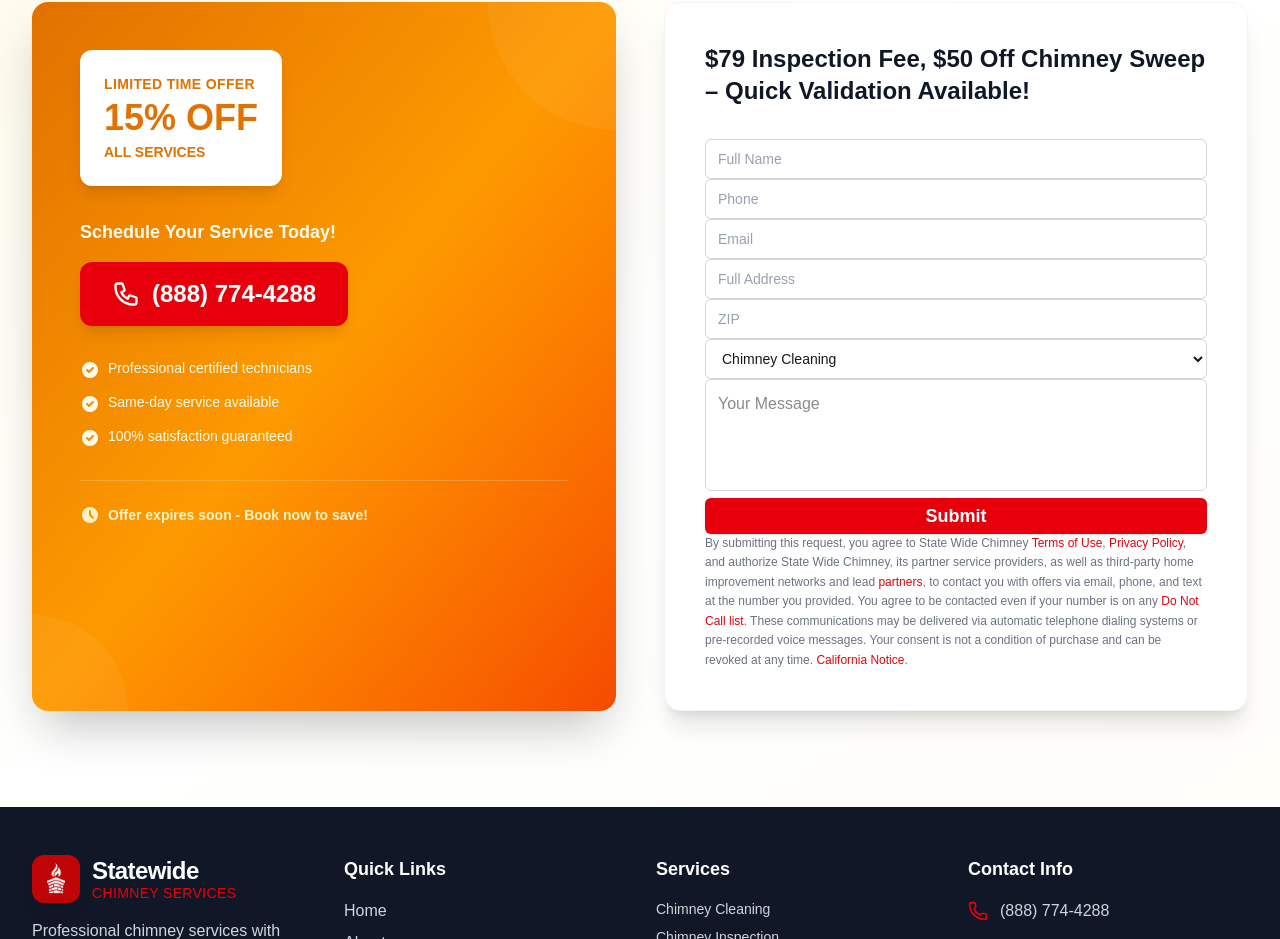
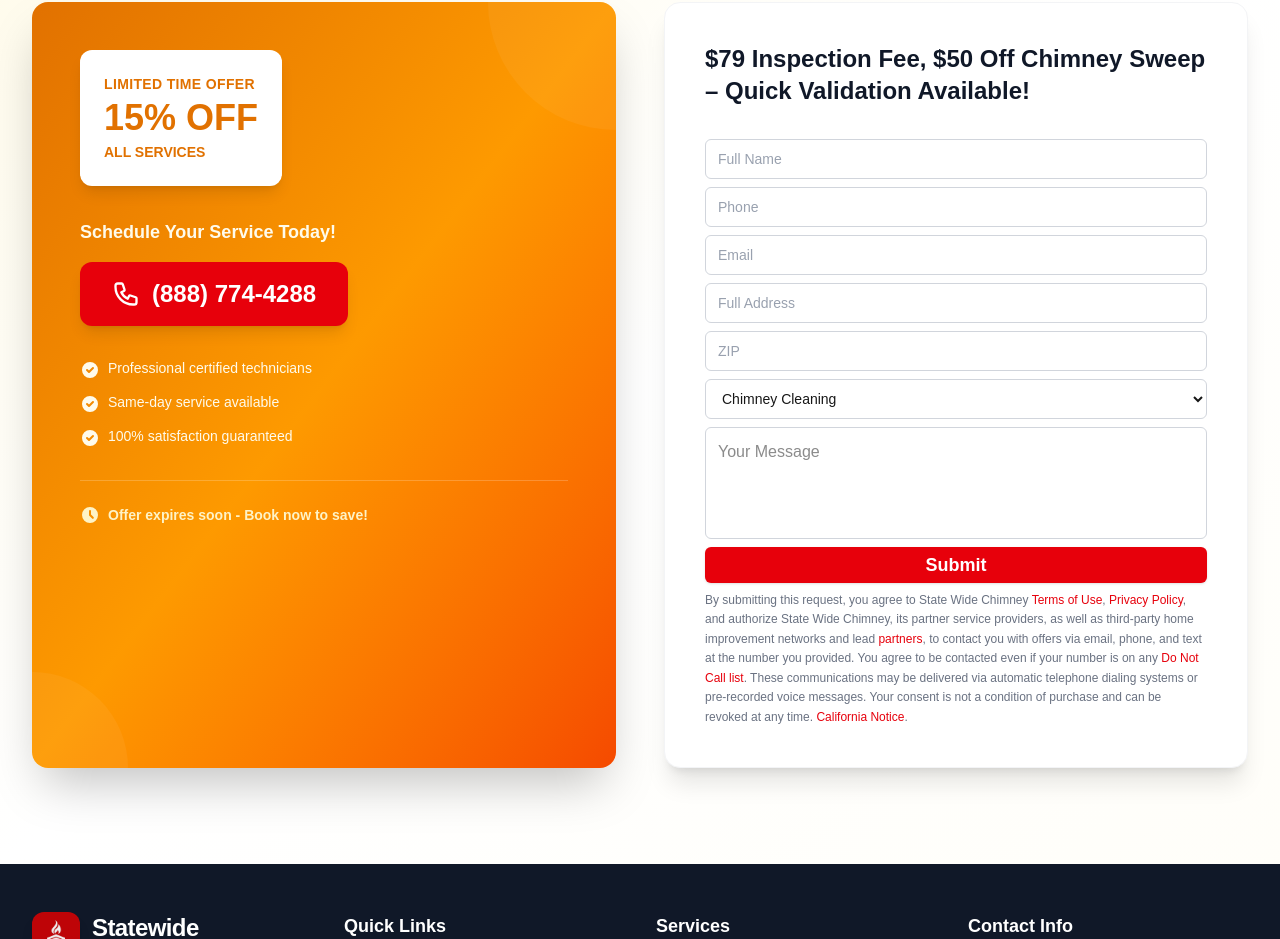
Before and after one commit to jao347/statewide, a Next.js app: page / in a window 1280 px wide. Shown: the part 4651-5590 px from the top of the page. Built offline with nearby package versions, Linux system fonts and the light colour scheme.

Commit message:
added gap contact form columns

```diff
--- a/src/components/contact-form.tsx
+++ b/src/components/contact-form.tsx
@@ -92,6 +92,7 @@ export default function ContactForm({
     <div className={className}>
       <h2 className="text-2xl font-bold text-gray-900 mb-8">{title}</h2>
 
+      <div className="flex flex-col gap-2">
         <Input
           type="text"
           placeholder="Full Name"
@@ -187,9 +188,9 @@ export default function ContactForm({
           <a href="/do-not-call-list" className="text-red-600 hover:underline">
             Do Not Call list
           </a>
-        . These communications may be delivered via automatic telephone dialing
-        systems or pre-recorded voice messages. Your consent is not a condition
-        of purchase and can be revoked at any time.{" "}
+          . These communications may be delivered via automatic telephone
+          dialing systems or pre-recorded voice messages. Your consent is not a
+          condition of purchase and can be revoked at any time.{" "}
           <a
             href="/california-privacy-notice"
             className="text-red-600 hover:underline"
@@ -199,5 +200,6 @@ export default function ContactForm({
           .
         </div>
       </div>
+    </div>
   );
 }
```
Lines whose indentation alone changed are shown as unchanged.
